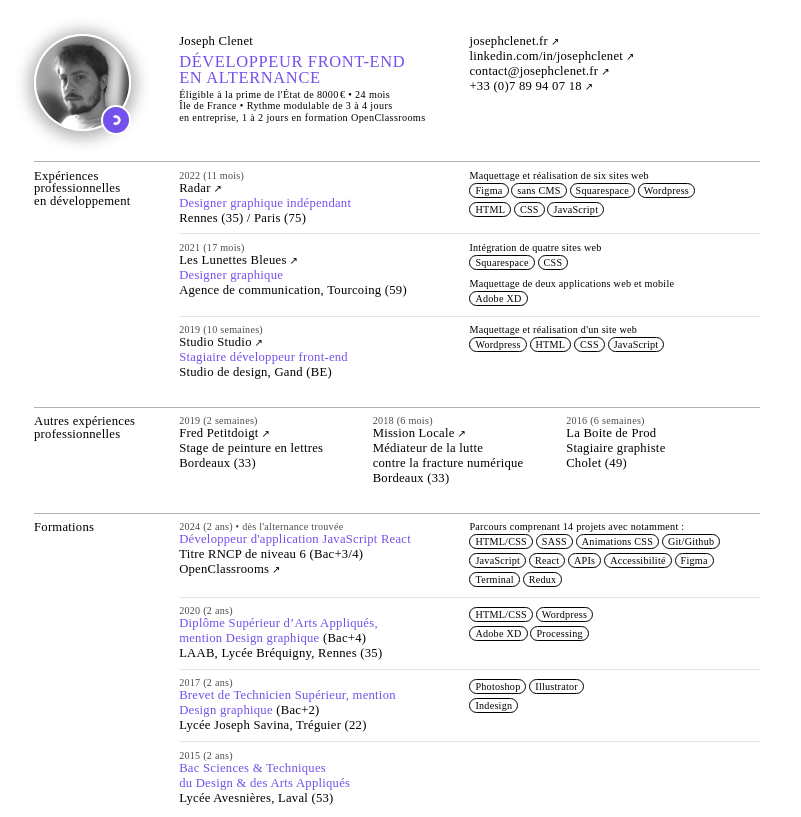
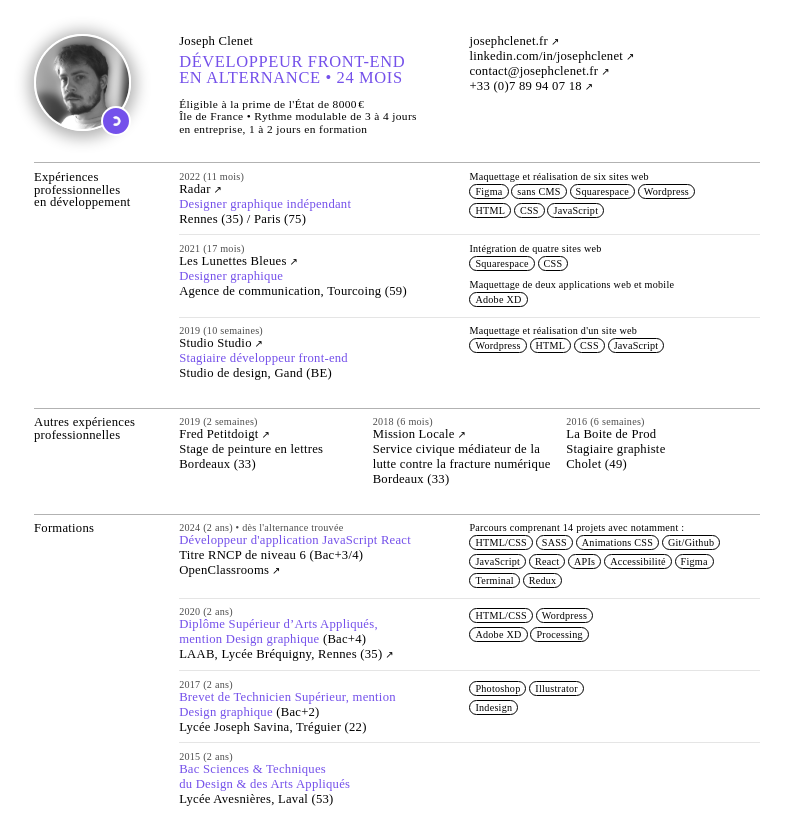
Before and after one commit to Spratch/josephclenet.fr, a plain HTML site: page cv.html in a window 1280 px wide. Shown: the top 817 px of the page, without its empty margins (0-801 px from the left). Drawn offline with Linux system fonts and the light colour scheme; a web font is replaced by a local one.

Commit message:
correction cv

```diff
--- a/cv.html
+++ b/cv.html
@@ -14,8 +14,8 @@
         </div>
         <div id="infos">
             <p id="name">Joseph Clenet</p>
-            <h1 id="title">Développeur front-end <br> en alternance</h1>
-            <p id="args">Éligible à la prime de l'État de 8000&hairsp;€ • 24 mois <br> Île de France • Rythme modulable de 3 à 4 jours <br> en entreprise, 1 à 2 jours en formation OpenClassrooms</p>
+            <h1 id="title">Développeur front-end <br> en alternance • 24 mois</h1>
+            <p id="args">Éligible à la prime de l'État de 8000&hairsp;€<br> Île de France • Rythme modulable de 3 à 4 jours <br> en entreprise, 1 à 2 jours en formation</p>
         </div>
         <nav id="contacts">
             <p>
@@ -84,7 +84,7 @@
                     <div class="datas">
                         <p class="year">2018 <span class="duration">(6&nbsp;mois)</span></p>
                         <p class="company"><a target="_blank" href="http://missionlocalebordeaux.fr/">Mission Locale</a></p>
-                        <p class="location">Médiateur de la lutte <br>contre la fracture numérique <br> Bordeaux (33)</p>
+                        <p class="location">Service civique médiateur de la lutte contre la fracture numérique <br> Bordeaux (33)</p>
                     </div>
                     <div class="datas">
                         <p class="year">2016 <span class="duration">(6&nbsp;semaines)</span></p>
@@ -114,7 +114,7 @@
                     <div class="datas">
                         <p class="year">2020 <span class="duration">(2&nbsp;ans)</span></p>
                         <p><span class="degree">Diplôme Supérieur d’Arts Appliqués, mention Design graphique</span> (Bac+4)</p>
-                        <p class="school"><!-- <a target="_blank" href="https://laab.fr"> -->LAAB, Lycée Bréquigny<!-- </a> -->, <span class="location">Rennes (35)</span></p>
+                        <p class="school"><a target="_blank" href="https://laab.fr">LAAB, Lycée Bréquigny, <span class="location">Rennes (35)</span></a></p>
                     </div>
                     <ul class="projects">
                         <li>
--- a/stylecv.css
+++ b/stylecv.css
@@ -108,9 +108,10 @@ header{
     margin-bottom: 2px;
 }
 #args{
-    font-size: .8rem;
-    line-height: .9rem;
+    font-size: .9rem;
+    line-height: 1rem;
     letter-spacing: .03rem;
+    padding-top: .7rem;
 }
 #contacts{
     grid-column: 10 / 16;
@@ -128,6 +129,7 @@ section{
 }
 section h2{
     grid-column: 1 / 4;
+    /* font-size: 1.2rem; */
 }
 .articles{
     grid-column: 4 / 16;
@@ -160,6 +162,9 @@ article{
 .skills1{
     grid-template-columns: repeat(12, 1fr);
 }
+.skills1 h3{
+    color: #7450EA;
+}
 .skills2{
     grid-column: span 3;
 }
```
